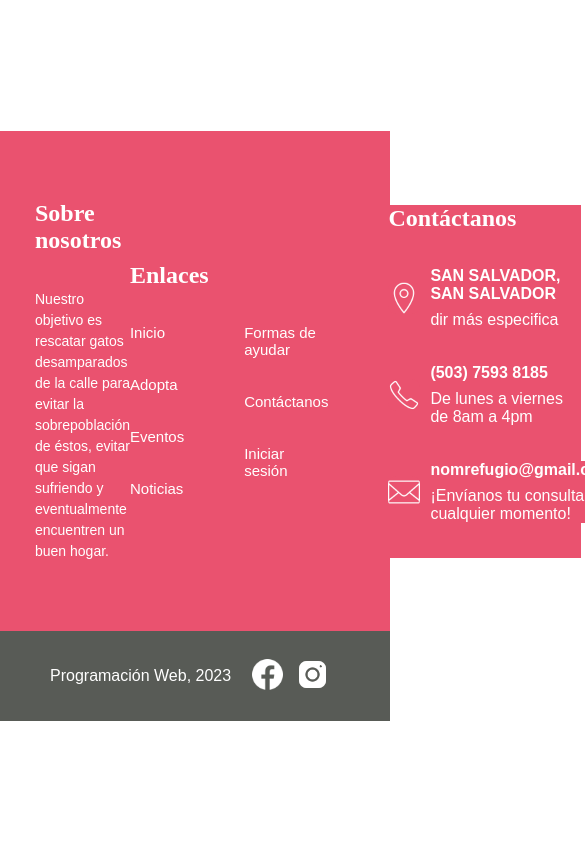
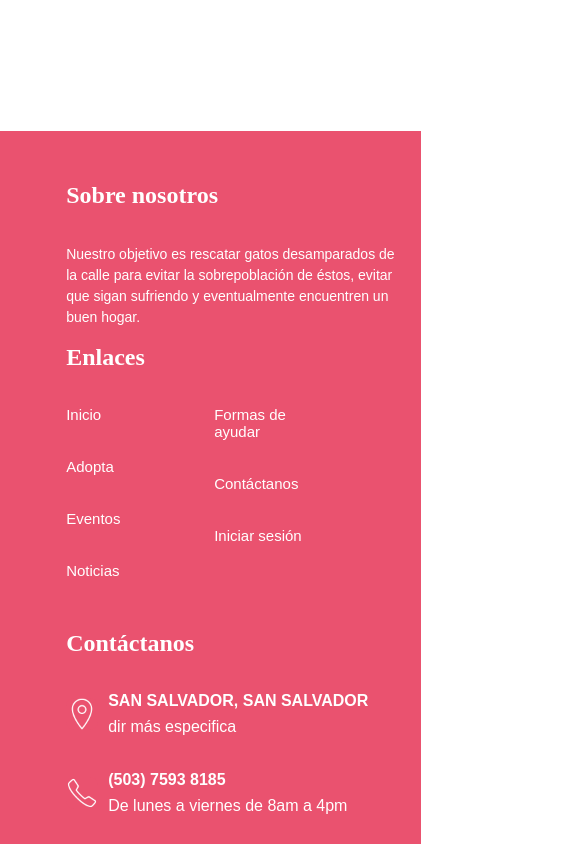
Before and after one commit to valeor0224/Proyecto-web, a React (Vite) app in the folder proyecto-equipo-13-sec-01-powerpuffs-client/: page / in a window 390 px wide. Shown: the part 6360-7204 px from the top of the page, 585 px wide, since content can reach past the window. Before the commit the page ends 7081 px from the top, so only its background shows below. Built offline with nearby package versions, Linux system fonts and the light colour scheme; a web font is replaced by a local one.

Commit message:
add: footer responsiveness

```diff
--- a/proyecto-equipo-13-sec-01-powerpuffs-client/src/components/Footer/Footer.css
+++ b/proyecto-equipo-13-sec-01-powerpuffs-client/src/components/Footer/Footer.css
@@ -6,7 +6,7 @@
 .footer-top {
     display: flex;
     flex-direction: row;
-    align-items: center;
+    align-items: flex-start;
     justify-content: space-between;
     min-height: 500px;
     background-color: var(--pink);
@@ -19,7 +19,9 @@
     width: 335.831px;
     flex-direction: column;
     justify-content: flex-end;
-    align-items: flex-start;
+    align-items:flex-start;
+
+    margin-top: 5%;
 
     background-color: var(--pink);
     font-weight: 100;
@@ -48,7 +50,7 @@
 
 .footer-section-two {
     flex-direction: column;
-    margin-top: 2rem;
+    margin-top: 5%;
 }
 
 .columns {
@@ -83,6 +85,7 @@
 
 .footer-section-three {
     background-color: var(--pink);
+    margin-top: 5%;
 
 
 }
@@ -160,3 +163,18 @@
     cursor: pointer;
 
 }
+
+@media (max-width: 924px){
+
+    .footer-top {
+        display: flex;
+        flex-direction: column;
+
+        width: 100%;
+        height: auto;
+
+        align-self: center;
+        margin-left: 8%;
+    }
+
+}
```
